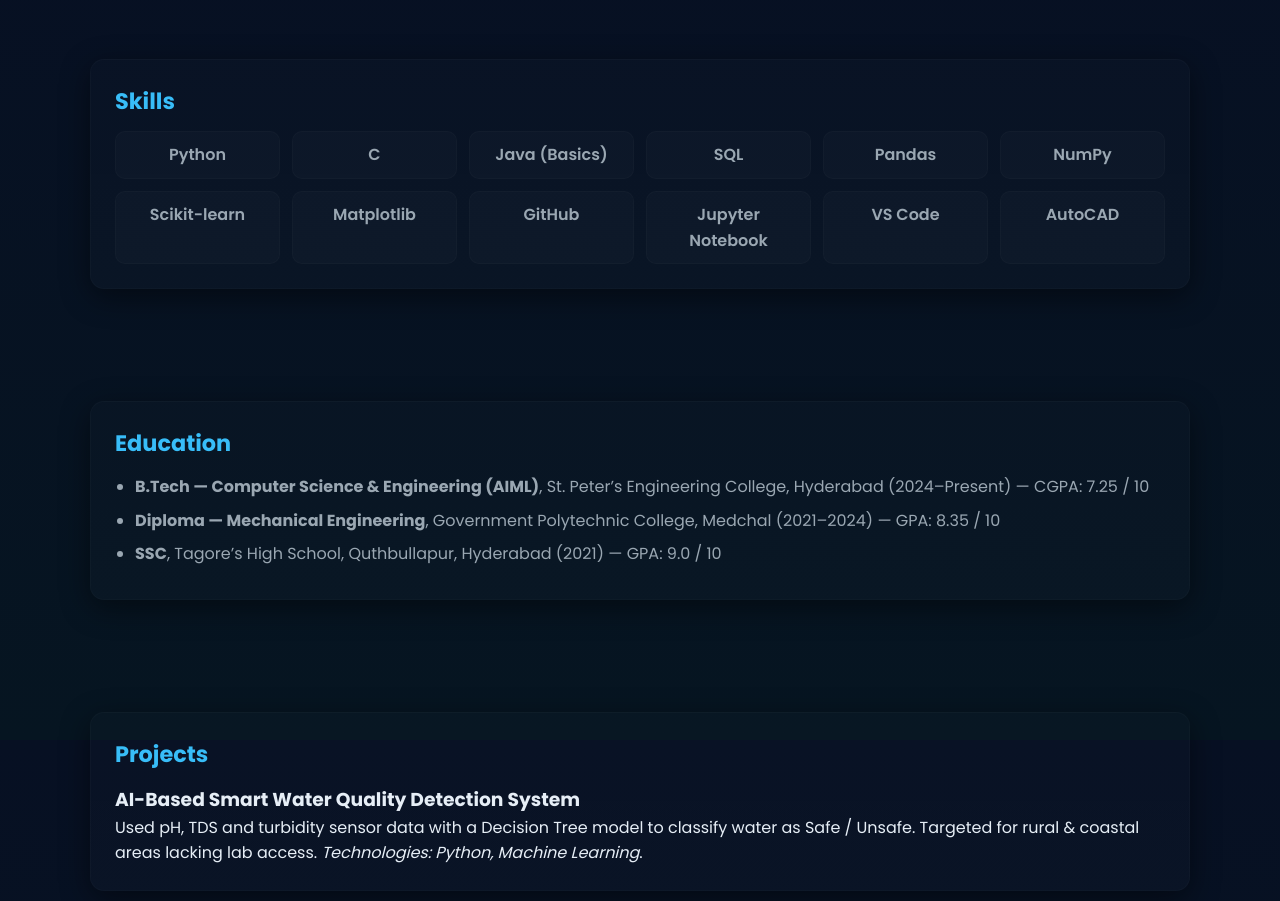
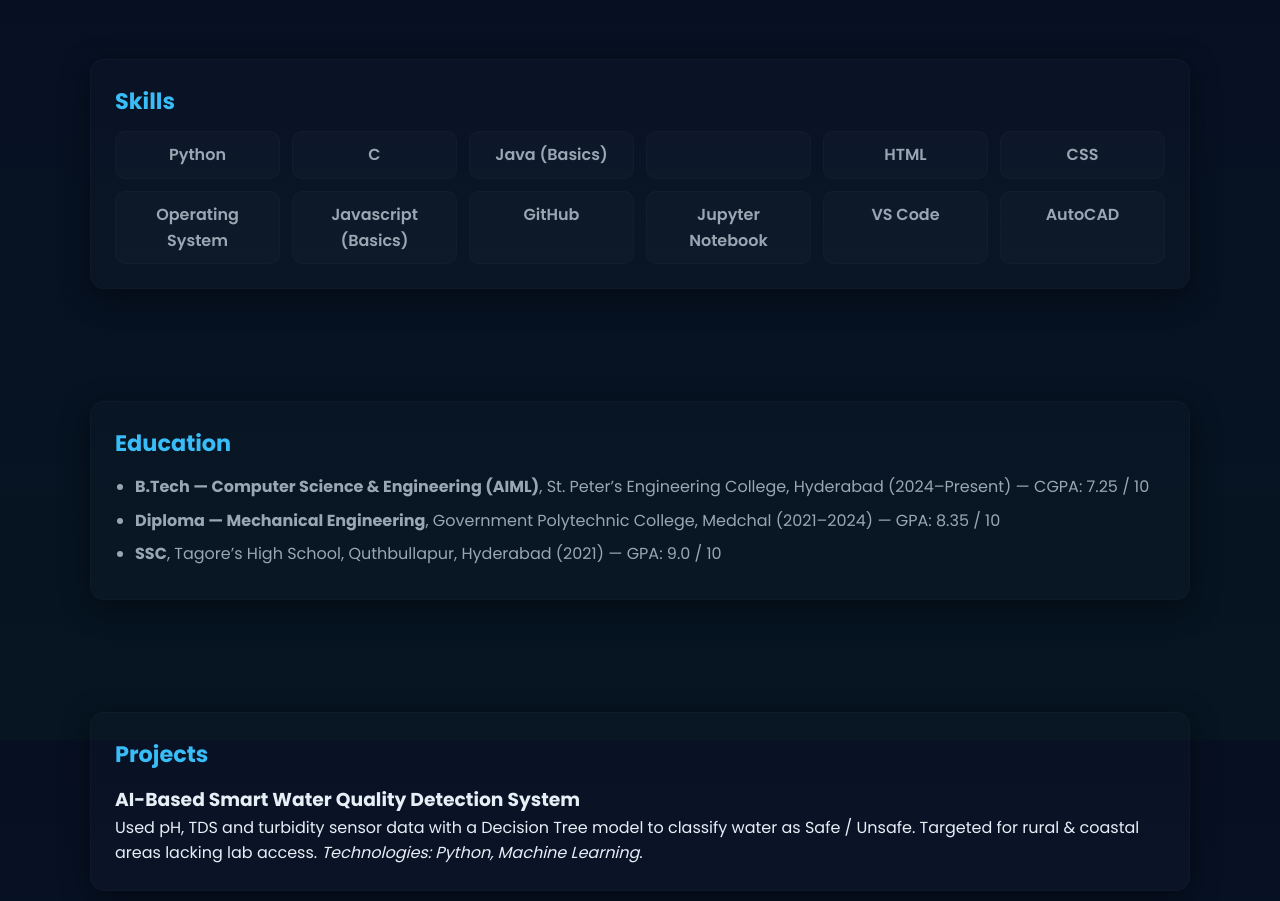
Before and after one commit to venkatsarella12/portfolio-, a plain HTML site: page index.html in a window 1280 px wide. Shown: the part 860-1761 px from the top of the page. Drawn offline with Linux system fonts and the light colour scheme.

Commit message:
index.html

```diff
--- a/index.html
+++ b/index.html
@@ -85,11 +85,11 @@
         <div class="skill">Python</div>
         <div class="skill">C</div>
         <div class="skill">Java (Basics)</div>
-        <div class="skill">SQL</div>
-        <div class="skill">Pandas</div>
-        <div class="skill">NumPy</div>
-        <div class="skill">Scikit-learn</div>
-        <div class="skill">Matplotlib</div>
+        <div class="skill"></div>
+        <div class="skill">HTML</div>
+        <div class="skill">CSS</div>
+        <div class="skill">Operating System</div>
+        <div class="skill">Javascript (Basics)</div>
         <div class="skill">GitHub</div>
         <div class="skill">Jupyter Notebook</div>
         <div class="skill">VS Code</div>
```
